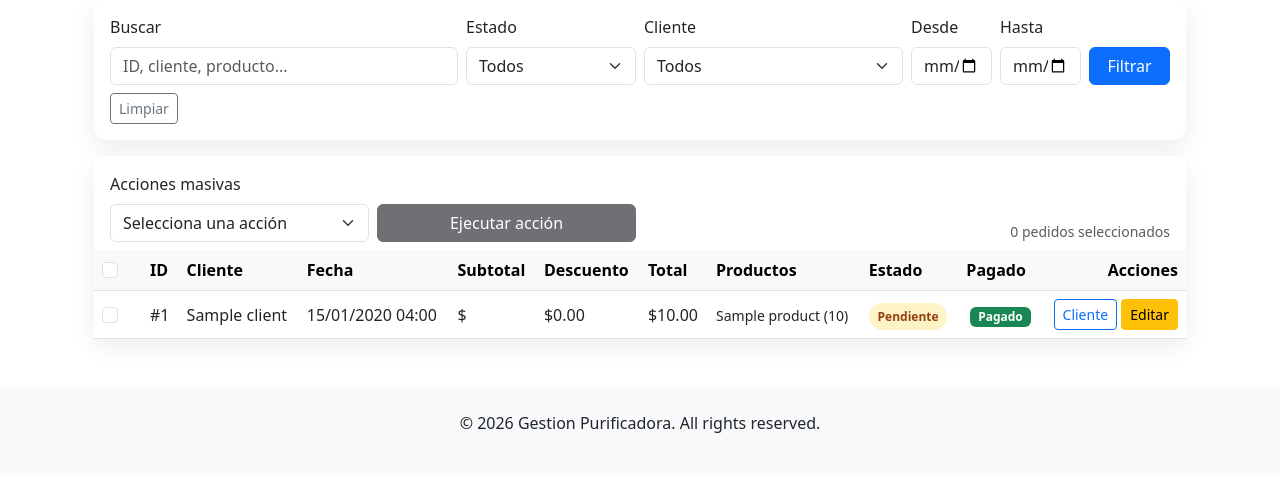
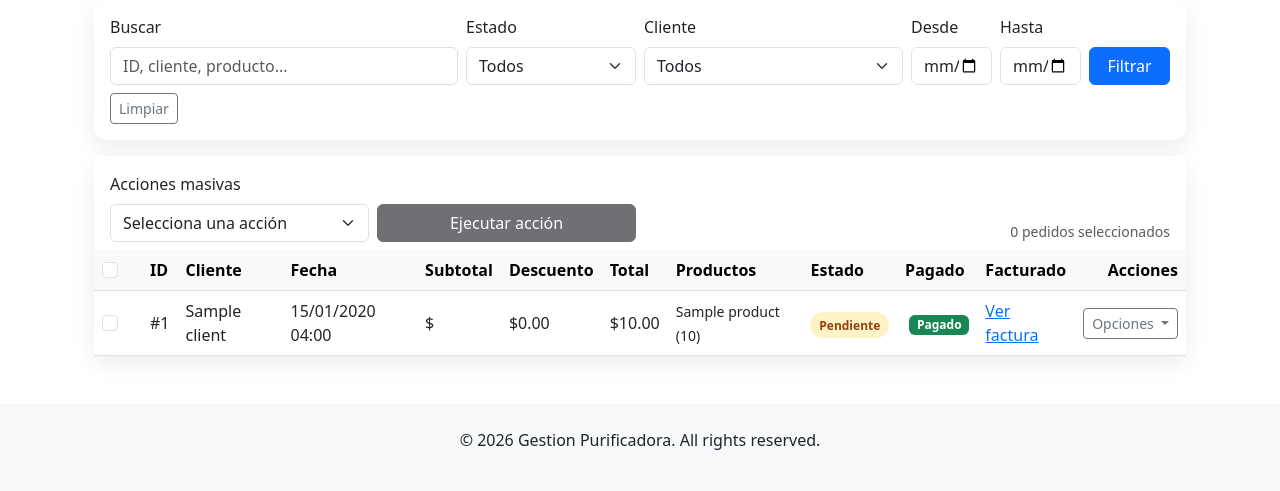
Before and after one commit to robertonunezc/water-delivery, a Django app: page /orders/dashboard/ in a window 1280 px wide. Shown: the part 253-744 px from the top of the page. Run offline with Django 5.2, Linux system fonts and the light colour scheme; a user stored in the database is signed in; tables that the repository leaves empty hold one stand-in row (values such as "Sample post"); parts of the project's set-up code (start-up, migrations or seed data) failed here and were passed over.

Commit message:
feat: add invoice status column and refactor action buttons into a dropdown menu in the orders list view

```diff
--- a/orders/templates/admin/orders/pedidos_list.html
+++ b/orders/templates/admin/orders/pedidos_list.html
@@ -164,6 +164,7 @@
             <th>Productos</th>
             <th>Estado</th>
             <th>Pagado</th>
+            <th>Facturado</th>
             <th class="text-end">Acciones</th>
           </tr>
         </thead>
@@ -205,18 +206,34 @@
 
                 {% endif %}
               </td>
-              <td class="text-end">
-                <a href="{% url 'clients:detail' order.client.pk %}" class="btn btn-sm btn-outline-primary">Cliente</a>
-                {% if order.status == 'COMPLETED' %}
-                  <a href="{% url 'orders:split_order' order.id %}" class="btn btn-sm btn-outline-secondary">Dividir</a>
-                {% endif %}
-                {% if order.status == 'PENDING' %}
-                  <a href="{% url 'orders:create_order' order.client.pk %}" class="btn btn-sm btn-warning">Editar</a>
-                {% endif %}
-                {% if not order.is_paid %}
-                  <a href="{% url 'orders:create_payment_for_order' order.id %}" class="btn btn-sm btn-success">Pagar</a>
+              <td>
+                {% if order.invoice_links.all %}
+                  {%for  link in order.invoice_links.all %}
+                      <a href="{% url 'admin_edit_invoice' link.invoice.pk %}">Ver factura</a>
+                  {% endfor %}
+                {%else %}
+                  <span class="badge bg-warning ms-1">No facturado</span>
 
                 {% endif %}
+              </td>
+              <td class="text-end">
+                <div class="dropdown">
+                  <button class="btn btn-sm btn-outline-secondary dropdown-toggle" type="button" data-bs-toggle="dropdown" aria-expanded="false">
+                    Opciones
+                  </button>
+                  <ul class="dropdown-menu dropdown-menu-end">
+                    <li><a class="dropdown-item" href="{% url 'clients:detail' order.client.pk %}">Cliente</a></li>
+                    {% if order.status == 'COMPLETED' %}
+                      <li><a class="dropdown-item" href="{% url 'orders:split_order' order.id %}">Dividir</a></li>
+                    {% endif %}
+                    {% if order.status == 'PENDING' %}
+                      <li><a class="dropdown-item" href="{% url 'orders:create_order' order.client.pk %}">Editar</a></li>
+                    {% endif %}
+                    {% if not order.is_paid %}
+                      <li><a class="dropdown-item" href="{% url 'orders:create_payment_for_order' order.id %}">Pagar</a></li>
+                    {% endif %}
+                  </ul>
+                </div>
               </td>
             </tr>
           {% empty %}
```
